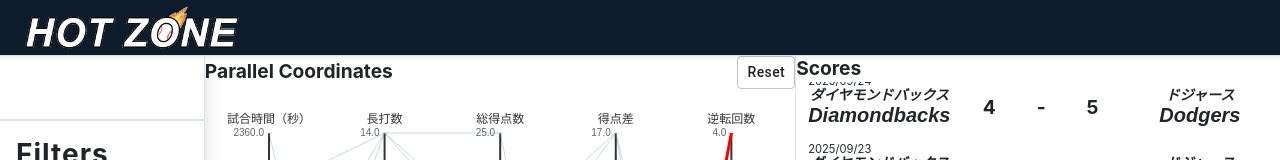
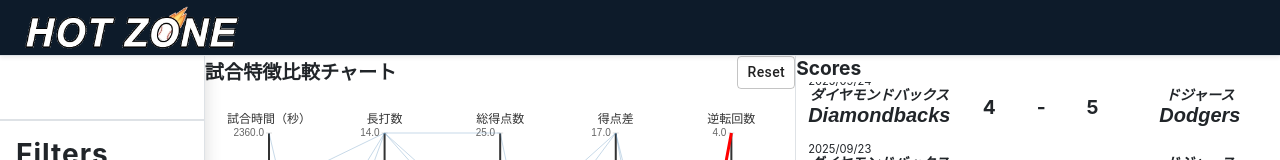
Before and after one commit to vdslab/bb_vis, a React (Vite) app in the folder frontend/: page / in a window 1280 px wide. Shown: the top 160 px of the page. Built offline with nearby package versions, Linux system fonts and the light colour scheme; no server answers; some icons are missing.

Commit message:
#122 feat:英語名Parallelcoordinatesを日本語にした

```diff
--- a/frontend/src/components/panels/ParallelCoordinates.jsx
+++ b/frontend/src/components/panels/ParallelCoordinates.jsx
@@ -14,7 +14,7 @@ const ParallelCoordinates = () => {
   return (
     <div className="panel-screen parallel-panel">
       <div className="panel-header">
-        <h2>Parallel Coordinates</h2>
+        <h2>試合特徴比較チャート</h2>
         <Button onClick={handleClearBrush} style={{ margin: "10px" }}>
           Reset
         </Button>
```
